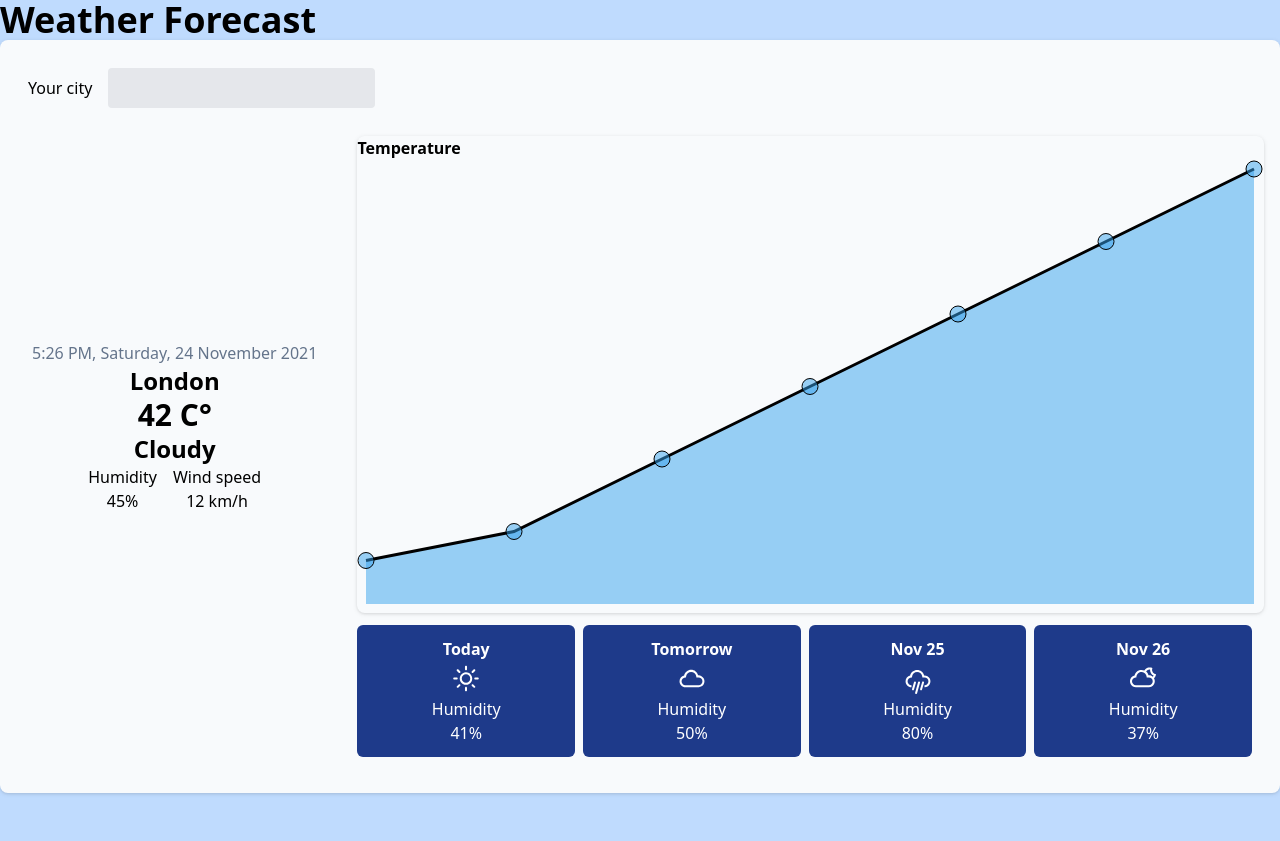
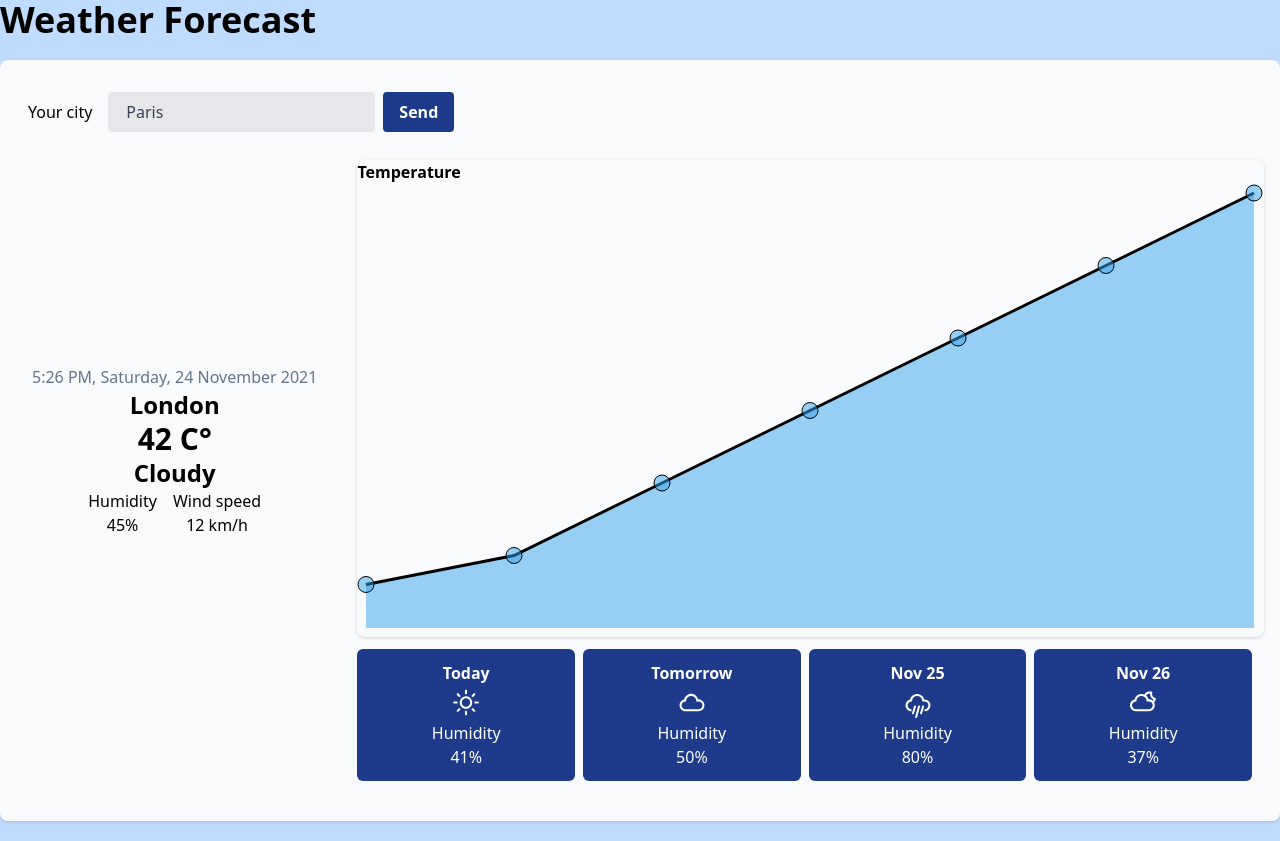
Before and after one commit to BliTz037/WeatherForecast, a React (Vite) app: page / in a window 1280 px wide. Before the commit the page ends 800 px from the top, so only its background shows below. Built offline with nearby package versions, Linux system fonts and the light colour scheme; no server answers.

Commit message:
[ADD] Link to API in progress

```diff
--- a/src/App.tsx
+++ b/src/App.tsx
@@ -1,16 +1,69 @@
-import CityWeatherForm from "./components/CityWeatherForm"
-import TemperatureChart from "./components/TemperatureChart"
-import WeatherDay from "./components/WeatherDay"
-import WeatherNow from "./components/WeatherNow"
+import { useEffect, useState } from "react";
+import CityWeatherForm from "./components/CityWeatherForm";
+import TemperatureChart from "./components/TemperatureChart";
+import WeatherDay from "./components/WeatherDay";
+import WeatherNow from "./components/WeatherNow";
 
 function App() {
+  const [city, setCity] = useState("Paris");
+
+  const handleCityChange = (newCity: string) => {
+    console.log("Called handleCityChange");
+    setCity(newCity);
+  };
+
+  const fetchWeather = async () => {
+    try {
+      const geoData = await fetchCityLocation();
+      console.log(geoData);
+
+      const weatherData = await fetchWeatherData(geoData.lat, geoData.lon);
+      console.log(weatherData);
+    } catch (error) {
+      console.error("Error fetching weather data:", error);
+      console.log(error);
+    }
+  };
+
+  const fetchWeatherData = async (lat: Number, lon: Number) => {
+    const API_URL = `https://api.openweathermap.org/data/2.5/forecast?lat=${lat}&lon=${lon}&appid=${import.meta.env.VITE_OPENWEATHER_KEY_API}`;
+    try {
+      const response = await fetch(API_URL, { method: "GET" });
+      console.log(response);
+      if (!response.ok) {
+        throw new Error("Network response was not ok");
+      }
+      const data = await response.json();
+      return data;
+    } catch (error) {
+      throw error;
+    }
+  };
+
+  const fetchCityLocation = async () => {
+    const API_URL = `http://api.openweathermap.org/geo/1.0/direct?q=${city}&appid=${import.meta.env.VITE_OPENWEATHER_KEY_API}`;
+    try {
+      const response = await fetch(API_URL, { method: "GET" });
+      if (!response.ok) {
+        throw new Error("Network response was not ok");
+      }
+      const data = await response.json();
+      return { lat: data[0].lat, lon: data[0].lon };
+    } catch (error) {
+      throw error;
+    }
+  };
+
+  useEffect(() => {
+    fetchWeather();
+  }, [city]);
 
   return (
     <div className="App">
       <h1 className="text-4xl font-bold">Weather Forecast</h1>
 
-        <div className="container mx-auto px-4 py-4 bg-slate-50 rounded-lg drop-shadow">
-        <CityWeatherForm />
+      <div className="container mx-auto my-5 px-4 py-5 bg-slate-50 rounded-lg drop-shadow">
+        <CityWeatherForm onCityChange={handleCityChange} />
 
         <div className="weather-dashboard flex flex-wrap space-x-10 space-y-4 pb-3">
           <WeatherNow />
@@ -26,7 +79,7 @@ function App() {
         </div>
       </div>
     </div>
-  )
+  );
 }
 
-export default App
+export default App;
--- a/src/components/CityWeatherForm.tsx
+++ b/src/components/CityWeatherForm.tsx
@@ -1,13 +1,33 @@
+import React, { useState } from "react";
 
-const CityWeatherForm = () => {
+const CityWeatherForm = ({ onCityChange }: any) => {
+
+    const [city, setCity]: React.ComponentState = useState("Paris");
+
+    const handleSubmit = (e: any) => {
+        e.preventDefault();
+        console.log(city + " submitted");
+        onCityChange(e.target.value);
+    }
+
     return (
         <div className="city-form flex items-center p-3">
             <div className="mr-3">
                 <label className="mr-1" htmlFor="inline-city-name">Your city</label>
             </div>
-            <div className="">
-                <input type="text" className="form-input bg-gray-200 appearance-none border-2 border-gray-200 rounded w-full py-2 px-4 text-gray-700 leading-tight focus:outline-none focus:bg-white focus:bg-blue-200" id="inline-city-name" />
+            <div>
+                <input type="text"
+                    value={city}
+                    className="form-input bg-gray-200 appearance-none border-2 border-gray-200 rounded w-full py-2 px-4 text-gray-700 leading-tight focus:outline-none focus:bg-white focus:bg-blue-200"
+                    id="inline-city-name"
+                    onChange={(e) => setCity(e.target.value)}
+                />
             </div>
+            <button
+                onClick={handleSubmit}
+                className="bg-blue-900 mx-2 hover:bg-blue-800 text-white font-bold py-2 px-4 rounded">
+                Send
+            </button>
         </div>
     );
 }
--- a/src/components/TemperatureChart.tsx
+++ b/src/components/TemperatureChart.tsx
@@ -4,7 +4,6 @@ import {
     LinearScale,
     PointElement,
     LineElement,
-    Title,
     Tooltip,
     Filler,
 } from 'chart.js';
```
